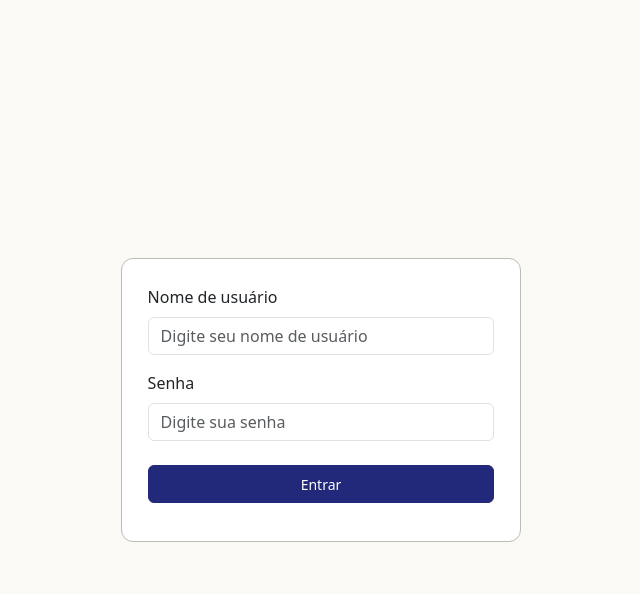
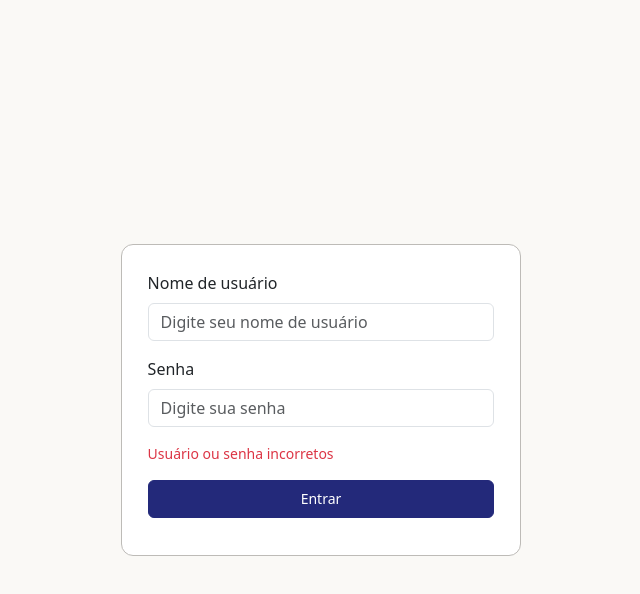
Before and after one commit to gabrielscapim/mestrado-projeto-pratico-treasury-challenge-stone, a React (Create React App) app in the folder frontend/: page /login in a window 1280 px wide. Both pictures are taken after a click on the button "Entrar". Shown: the top 594 px of the page, without its empty margins (319-959 px from the left). Built offline with nearby package versions, Linux system fonts and the light colour scheme; no server answers.

Commit message:
feat: protected routes and login logic

```diff
--- a/frontend/src/App.js
+++ b/frontend/src/App.js
@@ -2,6 +2,15 @@ import LoginPage from '../src/pages/LoginPage';
 import { BrowserRouter, Navigate, Route, Routes } from "react-router-dom";
 
 function App() {
+  const dateNow = Date.now();
+  const tokenGenerationTime = localStorage.getItem('tokenGenerationTime');
+  const TOKEN_EXPIRATION_TIME = 28800000;
+
+  if (tokenGenerationTime && (dateNow - tokenGenerationTime > TOKEN_EXPIRATION_TIME)) {
+    localStorage.removeItem('token');
+    localStorage.removeItem('tokenGenerationTime');
+  }
+
   return (
     <BrowserRouter>
       <Routes>
--- a/frontend/src/pages/LoginPage.js
+++ b/frontend/src/pages/LoginPage.js
@@ -1,9 +1,15 @@
 import { useState } from "react";
 import styles from './LoginPage.module.css';
+import { loginRequest } from "../services/apiRequest";
 
 function LoginPage() {
   const [userInput, setUserInput] = useState('');
   const [passwordInput, setPasswordInput] = useState('');
+  const [loginFailed, setIsLoginFailed] = useState(false);
+
+  const handleLoginClick = () => {
+    loginRequest(userInput, passwordInput, setIsLoginFailed);
+  }
 
   const buttonStyles = {
     backgroundColor: '#23297A',
@@ -13,7 +19,7 @@ function LoginPage() {
     marginTop: '8px',
     width: '100%',
     fontSize: '14px',
-  };
+  }
   const inputStyle = {
     marginBottom: '8px',
   }
@@ -63,11 +69,23 @@ function LoginPage() {
             placeholder="Digite sua senha"
           />
         </div>
+        { loginFailed
+          && (
+            <p
+              style={ {
+                fontSize: '14px',
+                color: '#dc3545',
+                marginBottom: '8px' } }
+            >
+              Usuário ou senha incorretos
+            </p>
+          )}
         <button
           className="btn btn-primary"
           id="login-button"
           type="button"
           style={ buttonStyles }
+          onClick={ handleLoginClick }
         >
           Entrar
         </button>
--- a/frontend/src/services/apiRequest.js
+++ b/frontend/src/services/apiRequest.js
@@ -3,7 +3,7 @@ import axios from 'axios';
 const URL = 'https://mars-authentication-api.herokuapp.com/v1';
 const HTTP_STATUS_OK = 200;
 
-const loginRequest = async (login, password) => {
+const loginRequest = async (login, password, setIsLoginFailed) => {
   try {
     const response = await axios.post(`${URL}/login`, {
       login,
@@ -15,8 +15,10 @@ const loginRequest = async (login, password) => {
     if (status === HTTP_STATUS_OK) {
       localStorage.setItem('token', data);
       localStorage.setItem('tokenGenerationTime', Date.now());
+      setIsLoginFailed(false);
     }
   } catch (error) {
+    setIsLoginFailed(true);
     console.error(error);
   }
 };
```
Also changed, not shown: frontend/src/routes/PrivateRoutes.js (added, +11 -0 lines).
